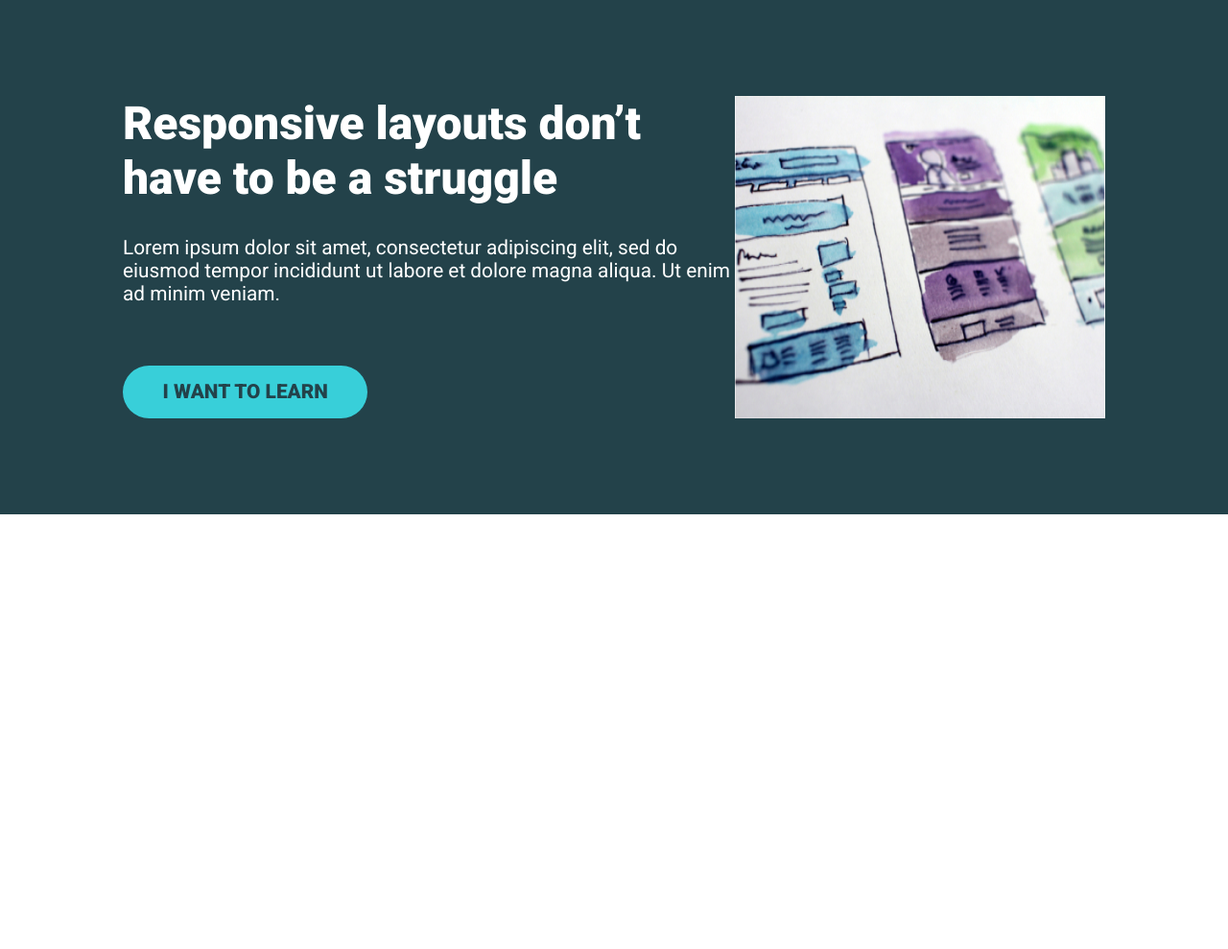
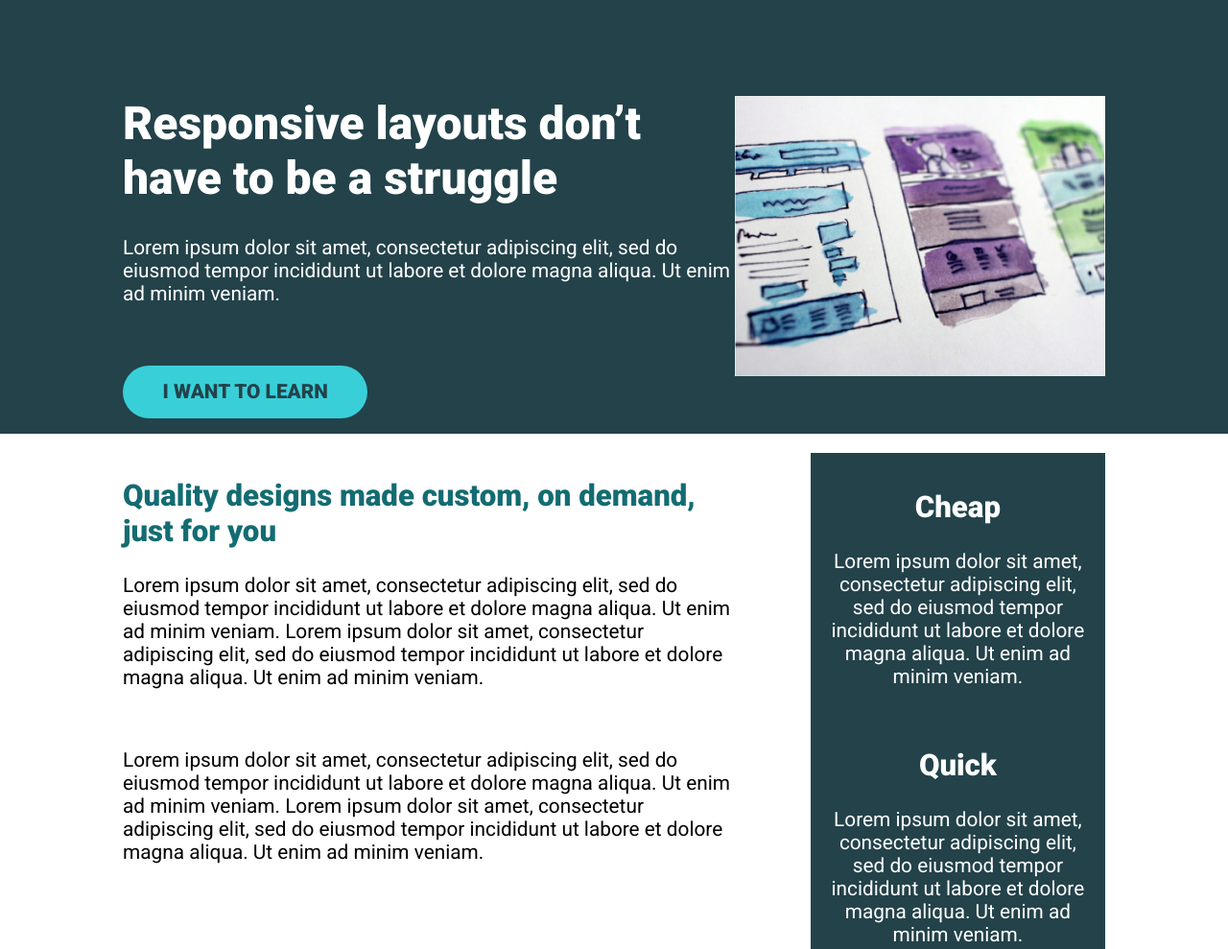
Before and after one commit to Ruksaar786/html-css-structure, a plain HTML site: page challenge5/page5.html in a window 1280 px wide. Shown: the top 989 px of the page at 96% size. Before the commit the page ends 800 px from the top, so only its background shows below. Drawn offline with Linux system fonts and the light colour scheme.

Commit message:
completed challenge 5 html and css

```diff
--- a/challenge5/page5.html
+++ b/challenge5/page5.html
@@ -21,9 +21,35 @@
             ad minim veniam.
           </p>
           <a href="#" class="btn">I want to learn</a>
+      </div>
+      <div class="hero-img"><img src="img/hero-img.jpg" alt="web development">
+    </div>
+    </div>
+
+    <div class="section1">
+        <div class="container">
+        <div class="row">
+        <div class="col col1">
+            <h2>Quality designs made custom, on demand, just for you</h2>
+        <p>Lorem ipsum dolor sit amet, consectetur adipiscing elit, sed do eiusmod tempor incididunt ut labore et dolore magna aliqua. Ut enim ad minim veniam. Lorem ipsum dolor sit amet, consectetur adipiscing elit, sed do eiusmod tempor incididunt ut labore et dolore magna aliqua. Ut enim ad minim veniam.</p>
+        <p>Lorem ipsum dolor sit amet, consectetur adipiscing elit, sed do eiusmod tempor incididunt ut labore et dolore magna aliqua. Ut enim ad minim veniam. Lorem ipsum dolor sit amet, consectetur adipiscing elit, sed do eiusmod tempor incididunt ut labore et dolore magna aliqua. Ut enim ad minim veniam.</p>
         </div>
-        <img src="img/hero-img.jpg" alt="web development" />
-      </div>
+        <div class="col col2">
+            <div>
+                <h2>Cheap</h2>
+                <p>Lorem ipsum dolor sit amet, consectetur adipiscing elit, sed do eiusmod tempor incididunt ut labore et dolore magna aliqua. Ut enim ad minim veniam.</p>
+            </div>
+            <div>
+                <h2>Quick</h2>
+                <p>Lorem ipsum dolor sit amet, consectetur adipiscing elit, sed do eiusmod tempor incididunt ut labore et dolore magna aliqua. Ut enim ad minim veniam.</p>
+            </div>
+            <div>
+                <h2>Quality</h2>
+                <p>Lorem ipsum dolor sit amet, consectetur adipiscing elit, sed do eiusmod tempor incididunt ut labore et dolore magna aliqua. Ut enim ad minim veniam.</p>
+            </div>
+        </div>
+        </div>
+        </div>
     </div>
   </body>
 </html>
--- a/challenge5/style5.css
+++ b/challenge5/style5.css
@@ -12,18 +12,21 @@
 
 */
 
-*, *::before, *::after {
+*,
+*::before,
+*::after {
   box-sizing: border-box;
 }
 
 body {
   margin: 0;
-    font-family: 'Roboto', sans-serif;
+  font-family: "Roboto", sans-serif;
   font-size: 1.3rem;
 }
 
 img {
   max-width: 100%;
+  object-fit: cover;
 }
 
 h1 {
@@ -57,8 +60,8 @@ h1 {
 
 .hero {
   padding: 100px 0;
-    background-color: #23424A;
-    color: #FFF;
+  background-color: #23424a;
+  color: #fff;
 }
 
 .hero__text {
@@ -78,14 +81,37 @@ h1 {
   display: inline-block;
   text-decoration: none;
   text-transform: uppercase;
-    color: #23424A;
+  color: #23424a;
   font-weight: 900;
-    background-color: #38CFD9;
-    padding: .75em 2em;
+  background-color: #38cfd9;
+  padding: 0.75em 2em;
   border-radius: 100px;
 }
 
 .btn:hover,
 .btn:focus {
-    opacity: .75;
+  opacity: 0.75;
 }
+
+.col1 h2 {
+  color: #136c72;
+}
+
+.section1 {
+  margin: 16px 0;
+  padding: 20px 0;
+  color: black;
+  background-color: white;
+}
+
+.col1 {
+  width: 62%;
+}
+
+.col2 {
+  width: 30%;
+  text-align: center;
+  background-color: #23424a;
+  color: white;
+  padding: 12px;
+}
```
Lines whose indentation alone changed are shown as unchanged.
